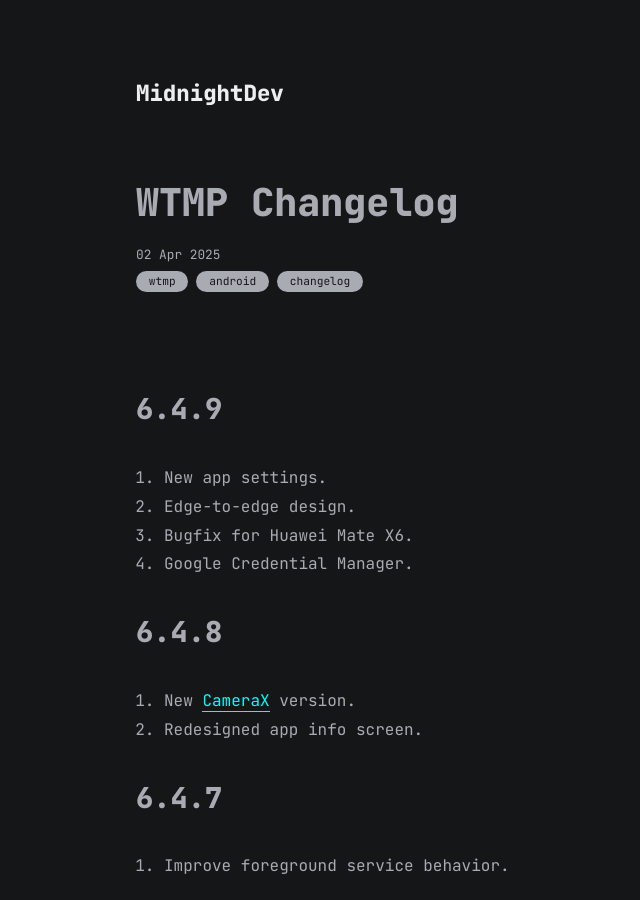
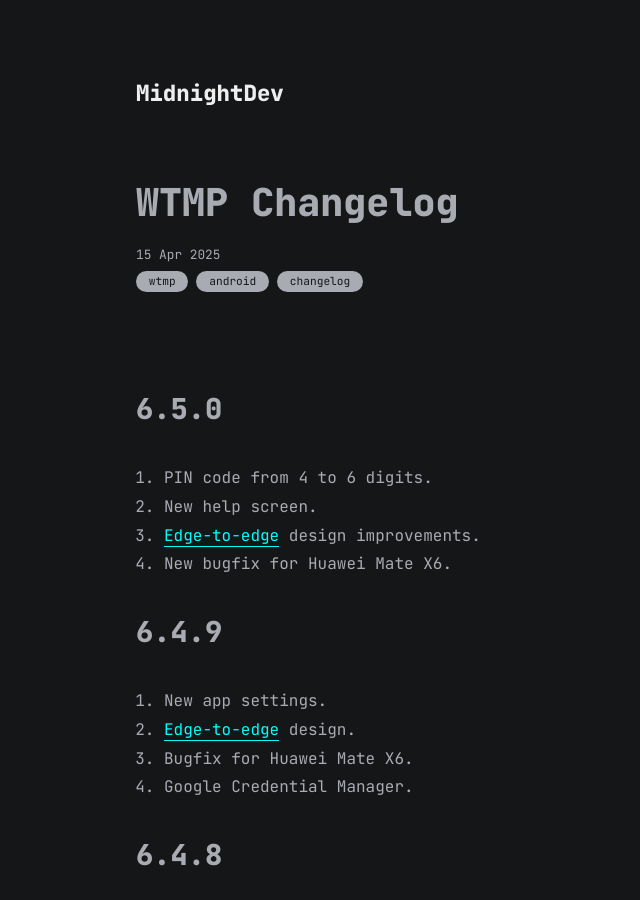
Before and after one commit to mdnghtdv/mdnghtdv.github.io, a Jekyll site: the page built from all_collections/_posts/2025-04-15-wtmp-changelog.md, in a window 1280 px wide and 900 px high. Shown: the whole window, without its empty margins (179-819 px from the left). Built offline with Jekyll 4.4.1, drawn with Linux system fonts in a browser that asks for light colours.

Commit message:
Update and rename 2025-04-02-wtmp-changelog.md to 2025-04-15-wtmp-changelog.md

```diff
--- a/all_collections/_posts/2025-04-02-wtmp-changelog.md
+++ b/all_collections/_posts/2025-04-15-wtmp-changelog.md
@@ -1,14 +1,21 @@
 ---
 layout: post
 title: WTMP Changelog
-date: 2025-04-02
+date: 2025-04-15
 categories: [wtmp, android, changelog]
 ---
+
+## 6.5.0
+
+1. PIN code from 4 to 6 digits.
+2. New help screen.
+3. [Edge-to-edge](https://developer.android.com/design/ui/mobile/guides/layout-and-content/edge-to-edge) design improvements.
+4. New bugfix for Huawei Mate X6.
 
 ## 6.4.9
 
 1. New app settings.
-2. Edge-to-edge design.
+2. [Edge-to-edge](https://developer.android.com/design/ui/mobile/guides/layout-and-content/edge-to-edge) design.
 3. Bugfix for Huawei Mate X6.
 4. Google Credential Manager.
 
```
